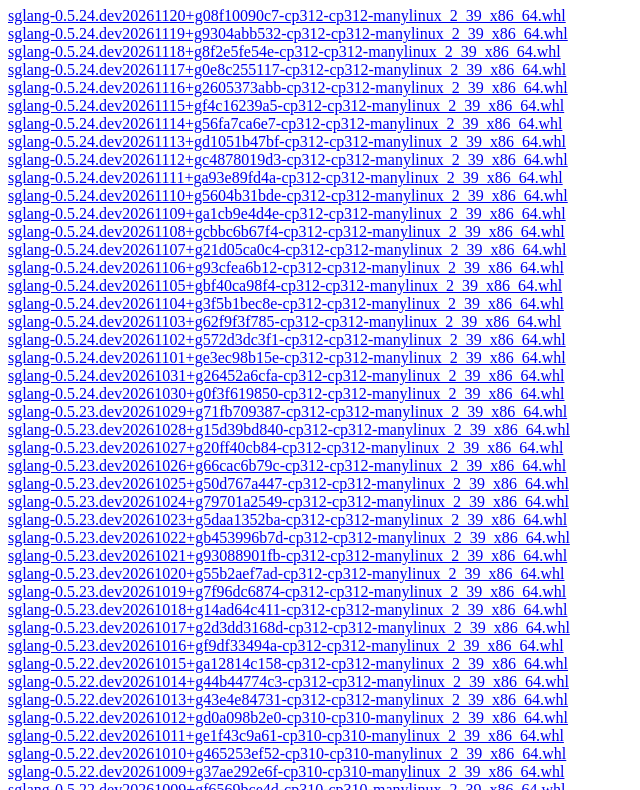
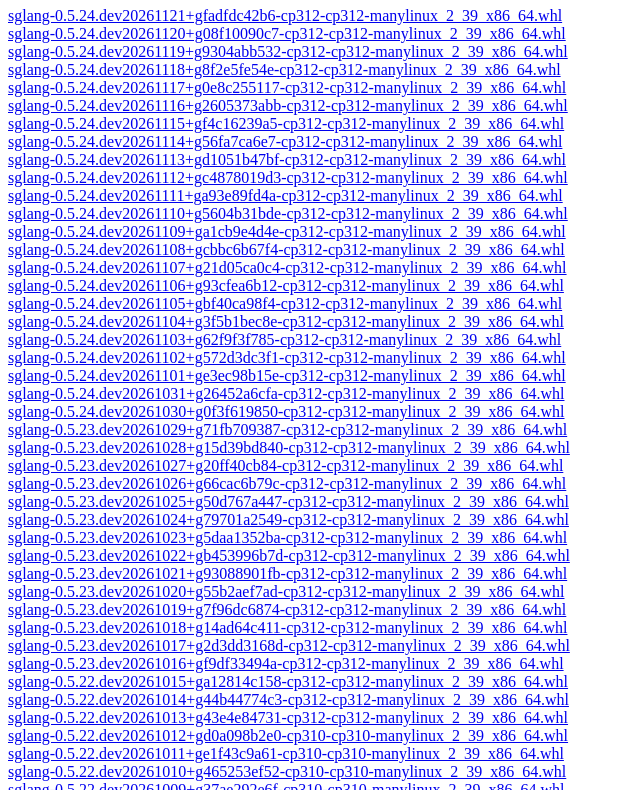
Before and after one commit to sgl-project/whl, a plain HTML site: page cu130/sglang/index.html in a window 1280 px wide. Shown: the part 73-863 px from the top of the page, without its empty margins (0-640 px from the left). Drawn offline with Linux system fonts and the light colour scheme.

Commit message:
Update cu130 nightly wheel index for commit fadfdc42b6

```diff
--- a/cu130/sglang/index.html
+++ b/cu130/sglang/index.html
@@ -1,5 +1,6 @@
 <!DOCTYPE html>
 <h1>SGLang Nightly Wheels (cu130)</h1>
+<a href="https://github.com/sgl-project/whl/releases/download/nightly-2026-11-21-fadfdc42b6/sglang-0.5.24.dev20261121+gfadfdc42b6-cp312-cp312-manylinux_2_39_x86_64.whl#sha256=1877ec0286662bc97beee5906d505d9d428c6c6f6a959d334a0c3c14b23a057f">sglang-0.5.24.dev20261121+gfadfdc42b6-cp312-cp312-manylinux_2_39_x86_64.whl</a><br>
 <a href="https://github.com/sgl-project/whl/releases/download/nightly-2026-11-20-08f10090c7/sglang-0.5.24.dev20261120+g08f10090c7-cp312-cp312-manylinux_2_39_x86_64.whl#sha256=86a8232284f1ced803dbc2fa526c3e7686f4e2314ae005dbf9433dc2aaed4d8c">sglang-0.5.24.dev20261120+g08f10090c7-cp312-cp312-manylinux_2_39_x86_64.whl</a><br>
 <a href="https://github.com/sgl-project/whl/releases/download/nightly-2026-11-19-9304abb532/sglang-0.5.24.dev20261119+g9304abb532-cp312-cp312-manylinux_2_39_x86_64.whl#sha256=a5e35c597ae3547d1dff4e0671b5345f901ca8fb6400bc26779a084153d0cc07">sglang-0.5.24.dev20261119+g9304abb532-cp312-cp312-manylinux_2_39_x86_64.whl</a><br>
 <a href="https://github.com/sgl-project/whl/releases/download/nightly-2026-11-18-8f2e5fe54e/sglang-0.5.24.dev20261118+g8f2e5fe54e-cp312-cp312-manylinux_2_39_x86_64.whl#sha256=61a3b7932a6dcdb45e311f65b759ad4a7162959ced876ff849ffb31f7e157a05">sglang-0.5.24.dev20261118+g8f2e5fe54e-cp312-cp312-manylinux_2_39_x86_64.whl</a><br>
```
